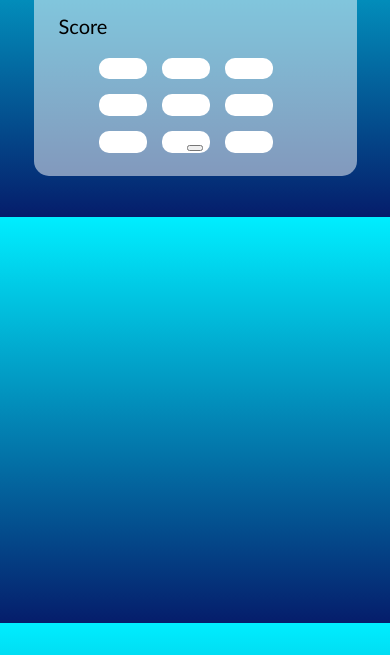
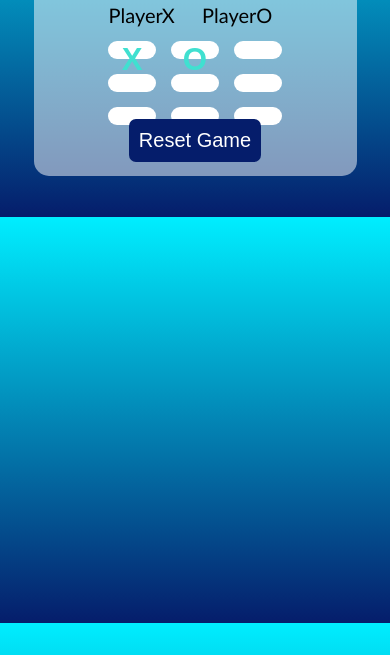
Before and after one commit to tahataha005/tictactoe-game, a plain HTML site: page index.html in a window 390 px wide. Shown: the part 189-844 px from the top of the page. Drawn offline with Linux system fonts and the light colour scheme.

Commit message:
Responsiveness + Reset Button

```diff
--- a/index.html
+++ b/index.html
@@ -6,14 +6,15 @@
     <meta name="viewport" content="width=device-width, initial-scale=1.0">
     <title>Document</title>
     <link rel="stylesheet" href="styles/styles.css">
+    <script src="javascript/script.js"></script>
 </head>
 <body>
     <div class="container">
         <h1>TicTacToe Game</h1>
-        <div class="score"><p>Score</p></div>
+        <div class="score"><p>PlayerX</p><p>PlayerO</p></div>
         <div class="game">
-            <button class="slot"></button>
-            <button class="slot"></button>
+            <button class="slot">X</button>
+            <button class="slot">O</button>
             <button class="slot"></button>
             <button class="slot"></button>
             <button class="slot"></button>
@@ -22,7 +23,7 @@
             <button class="slot"></button>
             <button class="slot"></button>
         </div>
-        <button></button>
+        <button class="reset">Reset Game</button>
 
     </div>
 </body>
--- a/javascript/script.js
+++ b/javascript/script.js
@@ -0,0 +1,7 @@
+
+window.onload = () => {
+const slots = document.querySelectorAll(".slot")
+
+console.log(slots)
+
+}
--- a/styles/styles.css
+++ b/styles/styles.css
@@ -25,14 +25,23 @@ body{
 }
 
 .score{
-    align-self: start;
+    width: 60%;
+    margin: 0 50px;
+    display: flex;
     font-size: 20px;
+    margin-left: 15%;
+    justify-content: space-between;
+}
+
+.score > p{
+    display: flex;
 }
 
 .game{
+    align-content: center;
+    justify-content: center;
     gap: 15px;
     align-self: center;
-    grid-area: 5px;
     display: flex;
     flex-wrap: wrap;
     width: 70%;
@@ -41,10 +50,23 @@ body{
 }
 
 .slot{
+    margin: 0;
     width: 25%;
     height: 25%;
     background-color: white;
     border: 0;
     border-radius: 10px;
+    font-size: 8vw;
+    font-weight: bold;
+    color: turquoise;
+}
+
+.reset{
+    padding: 10px;
+    background-color: rgb(5, 29, 107);
+    color: white;
+    border: 0;
+    border-radius: 7px;
+    font-size: 20px;
 
 }
```
